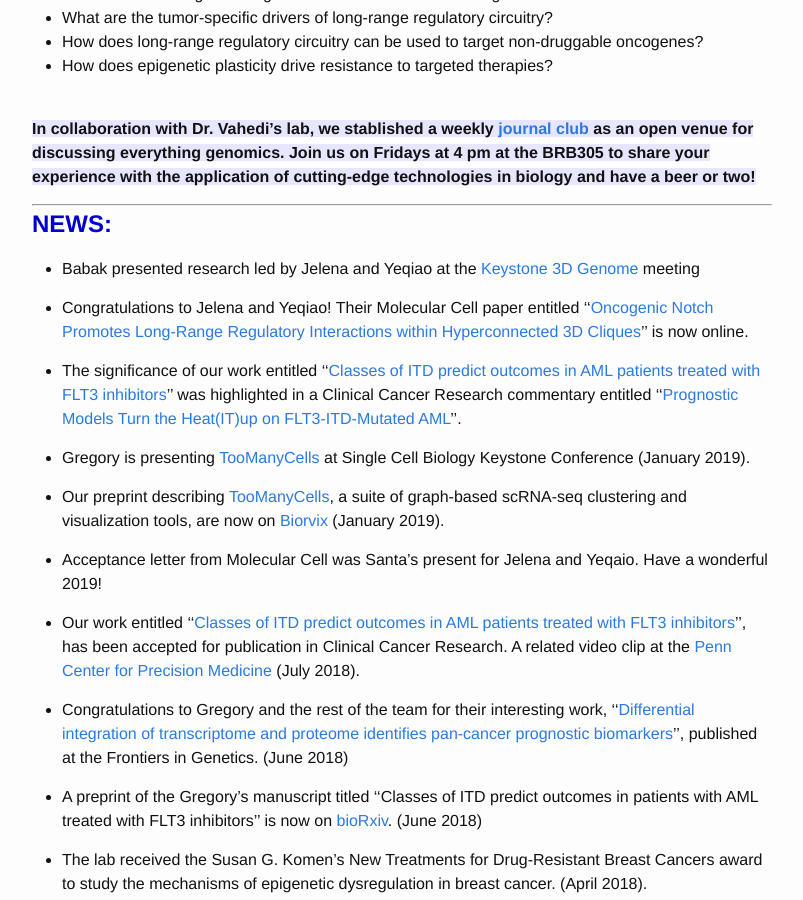
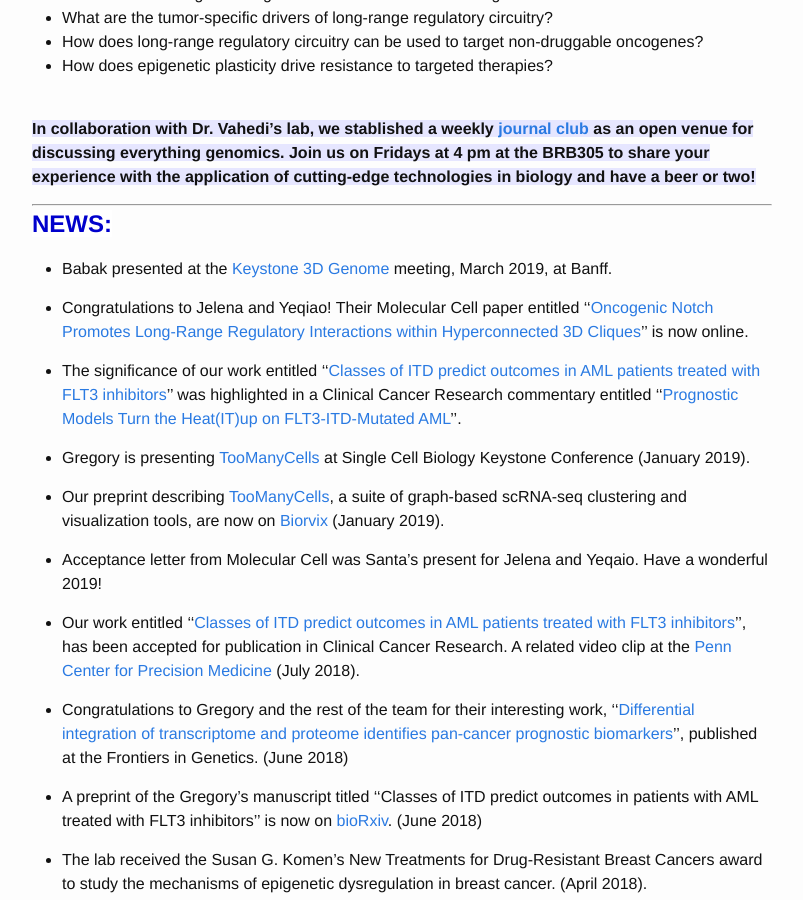
Before and after one commit to faryabib/faryabib.github.io, a Jekyll site: the page built from index.md, in a window 1280 px wide and 900 px high, scrolled down 787 px. Shown: the whole window, without its empty margins (238-1041 px from the left). Built offline with Jekyll 4.4.1, drawn with Linux system fonts in a browser that asks for light colours.

Commit message:
Update index.md

```diff
--- a/index.md
+++ b/index.md
@@ -26,7 +26,7 @@ Rotation Projects:
 ----
 <strong><span style="font-size: 1.5em; font-weight: bold; color: #0000cc; background-color: #ffffff">NEWS:</span><strong>
 
-+ Babak presented research led by Jelena and Yeqiao at the [Keystone 3D Genome](https://goo.gl/WJSQoX) meeting
++ Babak presented at the [Keystone 3D Genome](https://goo.gl/WJSQoX) meeting, March 2019, at Banff.
 
 + Congratulations to Jelena and Yeqiao! Their Molecular Cell paper entitled ''[Oncogenic Notch Promotes Long-Range Regulatory Interactions within Hyperconnected 3D Cliques](https://goo.gl/WwfaHD)'' is now online.
 
```
